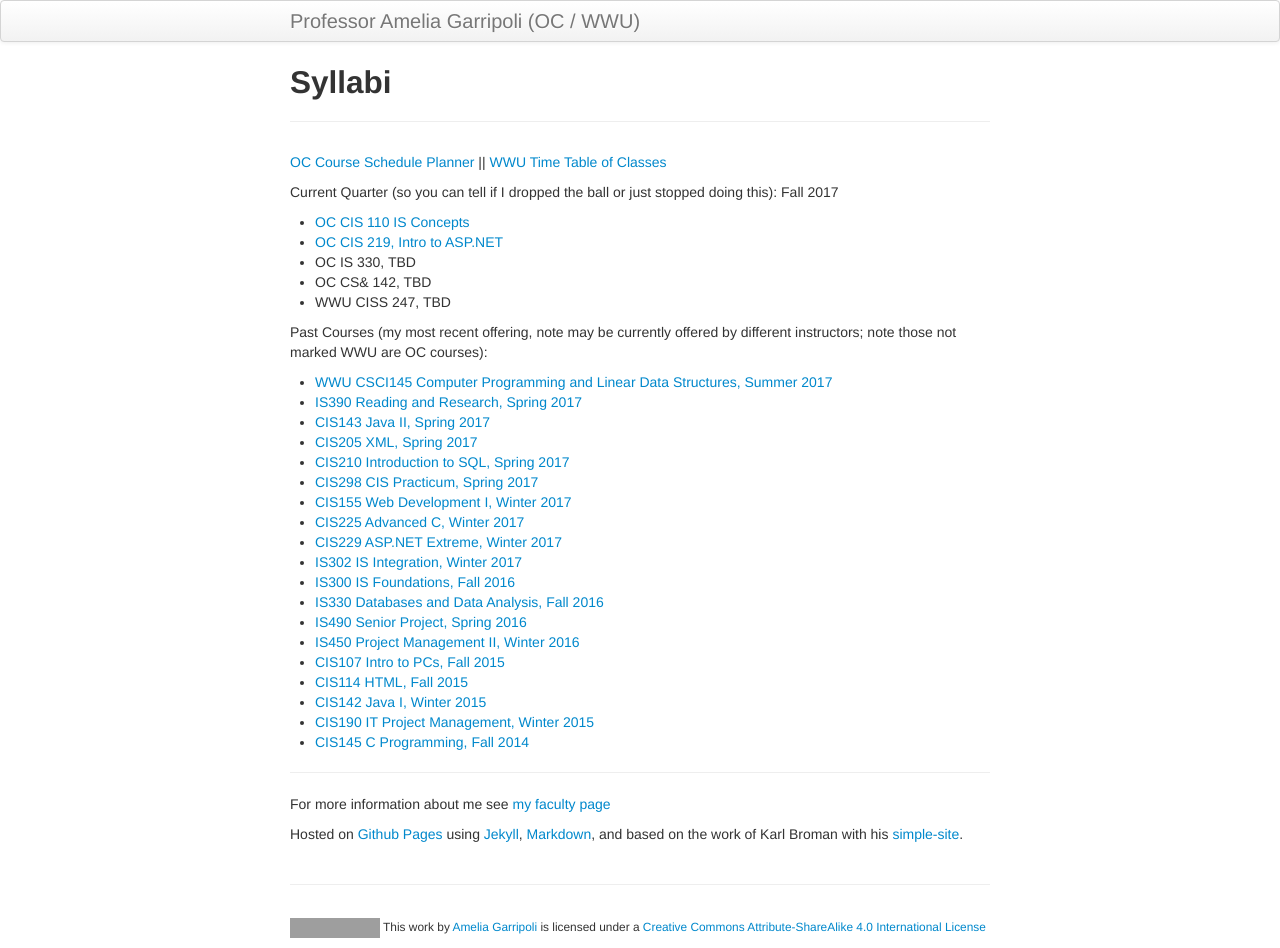
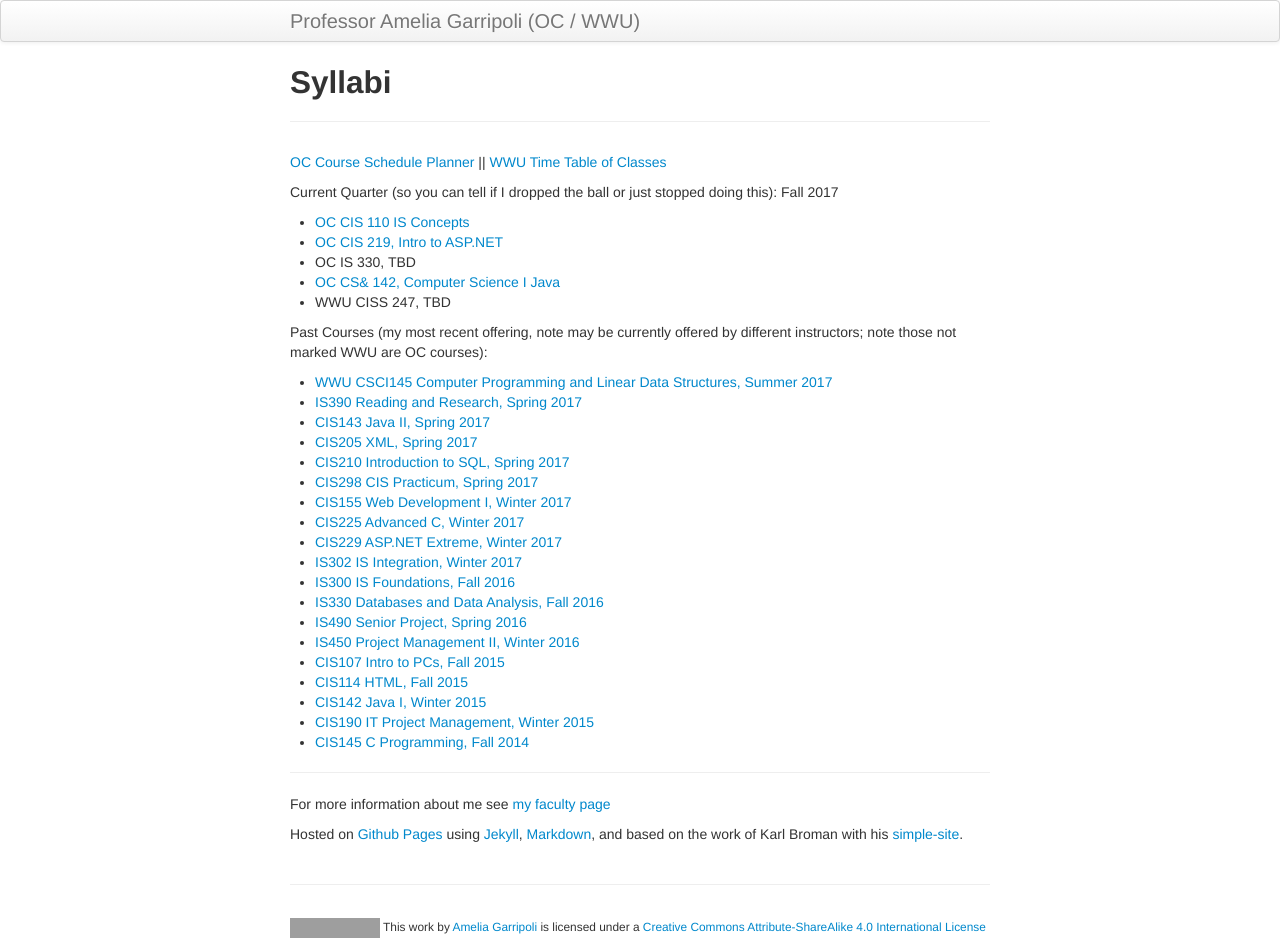
Before and after one commit to argoc/syllabub, a Jekyll site: the page built from index.md, in a window 1280 px wide. Built offline with Jekyll 4.4.1, drawn with Linux system fonts in a browser that asks for light colours; grey boxes are pictures that could not be loaded.

Commit message:
add CS141 to the published syllabi

```diff
--- a/index.md
+++ b/index.md
@@ -11,7 +11,7 @@ Current Quarter (so you can tell if I dropped the ball or just stopped doing thi
 - [OC CIS 110 IS Concepts](CIS110.html)
 - [OC CIS 219, Intro to ASP.NET](CIS219.html)
 - OC IS 330, TBD
-- OC CS& 142, TBD
+- [OC CS& 142, Computer Science I Java](CS141.html)
 - WWU CISS 247, TBD
 
 
```
